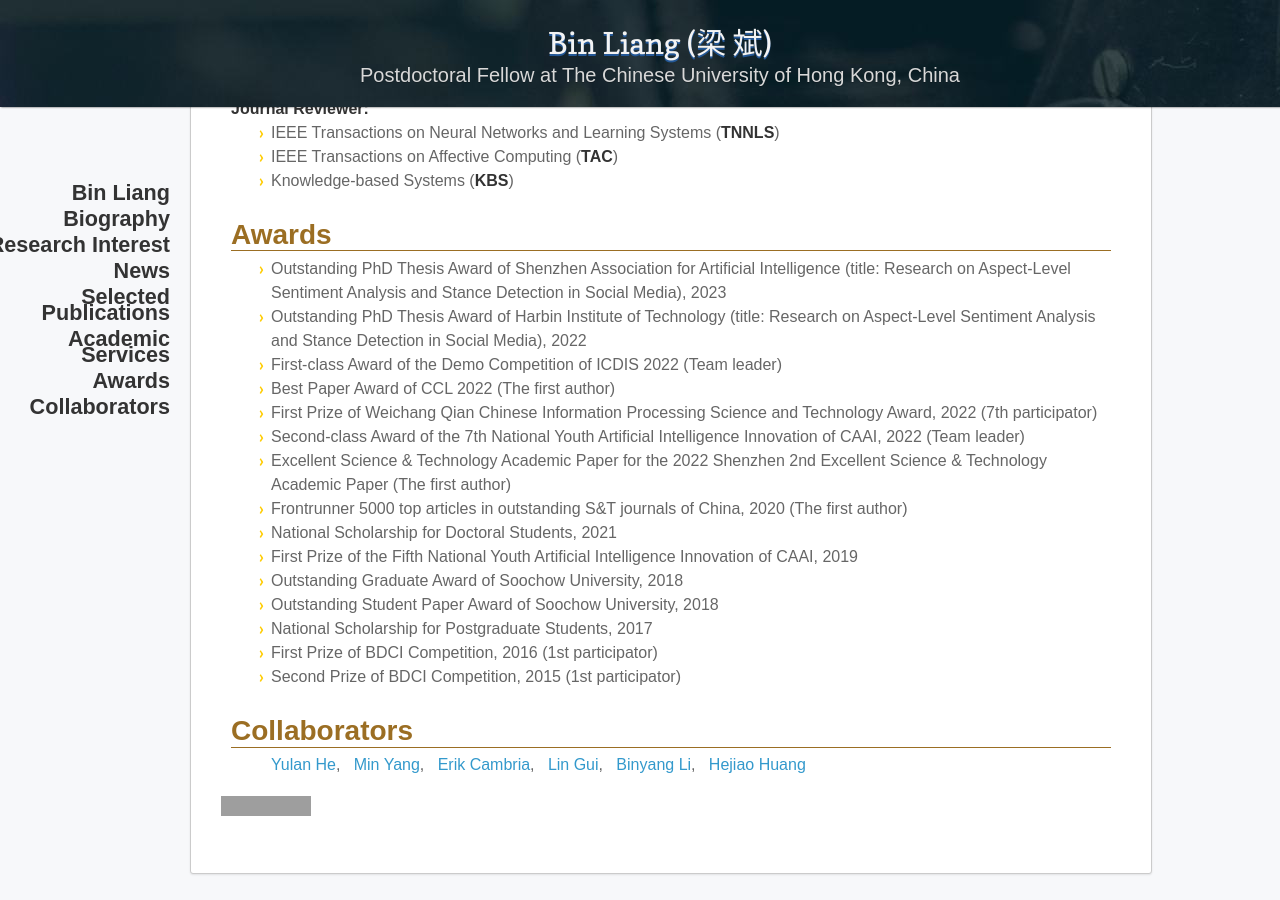
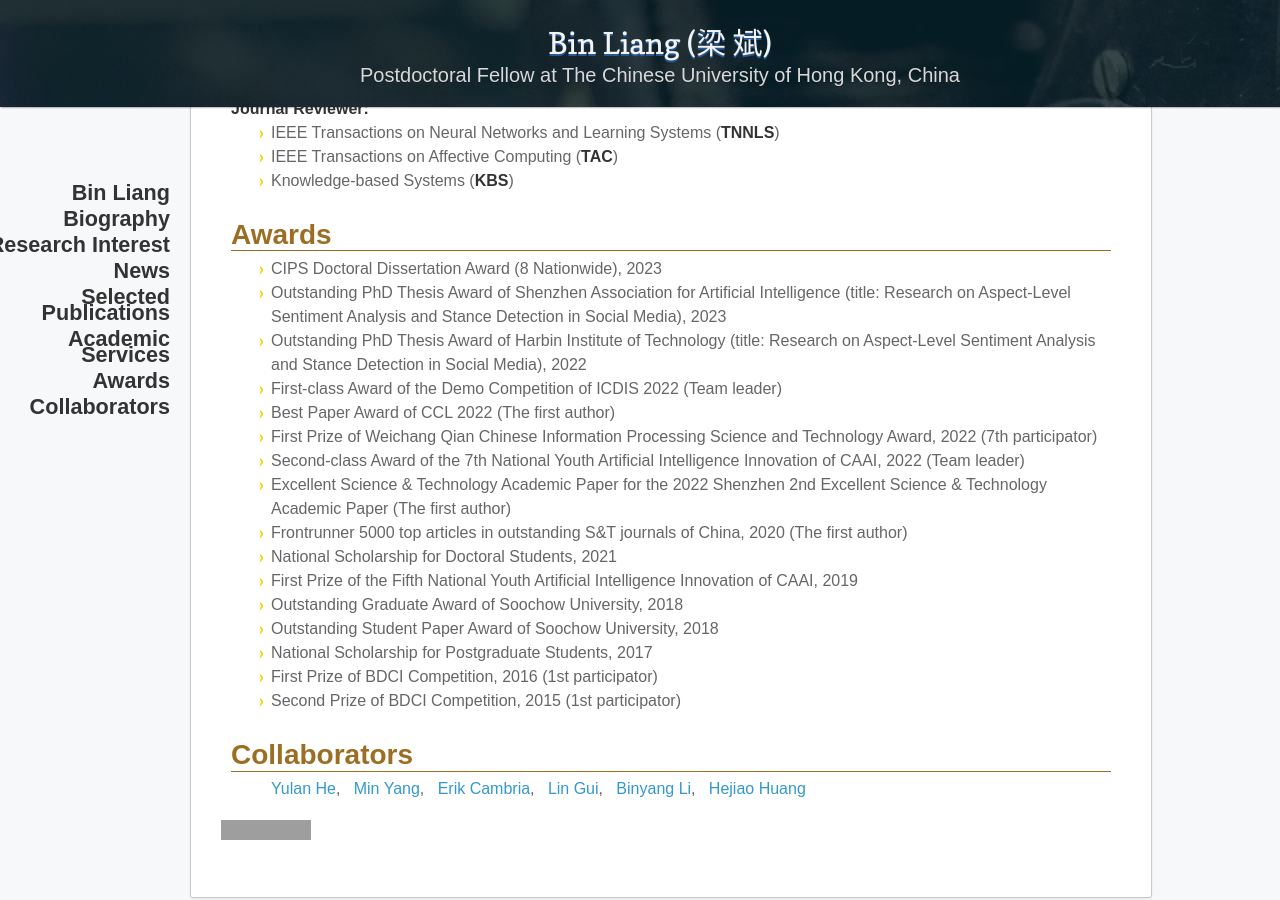
Before and after one commit to BinLiang-NLP/BinLiang-NLP.github.io, a Jekyll site: the page built from index.md, in a window 1280 px wide and 900 px high, scrolled down 3722 px. Built offline with Jekyll 4.4.1, drawn with Linux system fonts in a browser that asks for light colours; nearby versions of some CDN libraries; our own code applies the rules of GitHub Pages for plain Markdown files; grey boxes are pictures that could not be loaded.

Commit message:
Update index.md

```diff
--- a/index.md
+++ b/index.md
@@ -292,6 +292,7 @@ Ruifeng Xu<br>
     <td width="100%">
       <h2>Awards</h2>
 <ul>
+  <li>CIPS Doctoral Dissertation Award (8 Nationwide), 2023</li>
   <li>Outstanding PhD Thesis Award of Shenzhen Association for Artificial Intelligence (title: Research on Aspect-Level Sentiment Analysis and Stance Detection in Social Media), 2023</li>
   <li>Outstanding PhD Thesis Award of Harbin Institute of Technology (title: Research on Aspect-Level Sentiment Analysis and Stance Detection in Social Media), 2022</li>
   <li>First-class Award of the Demo Competition of ICDIS 2022 (Team leader)</li>
```
